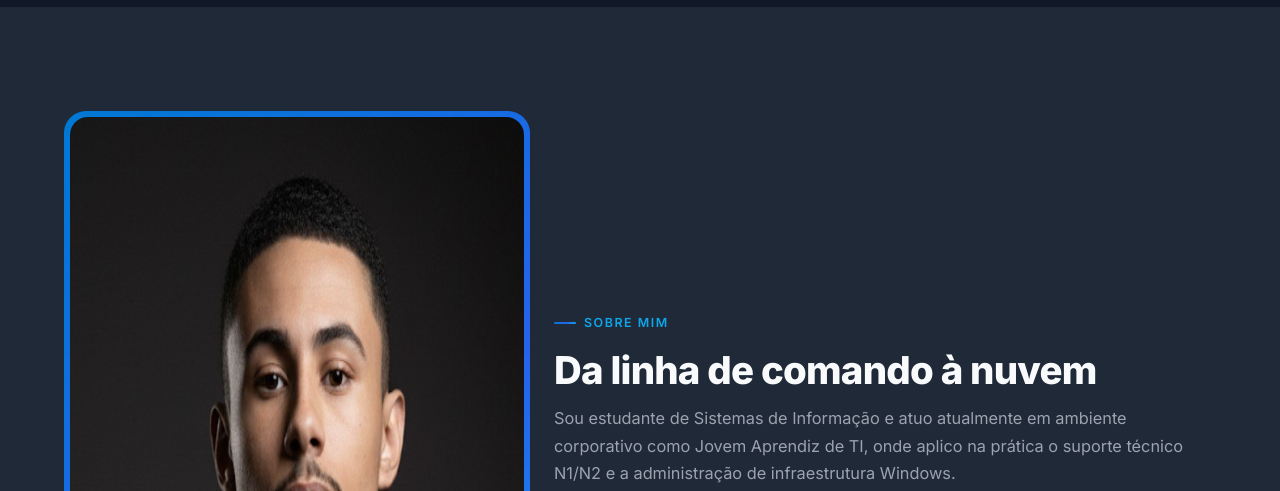
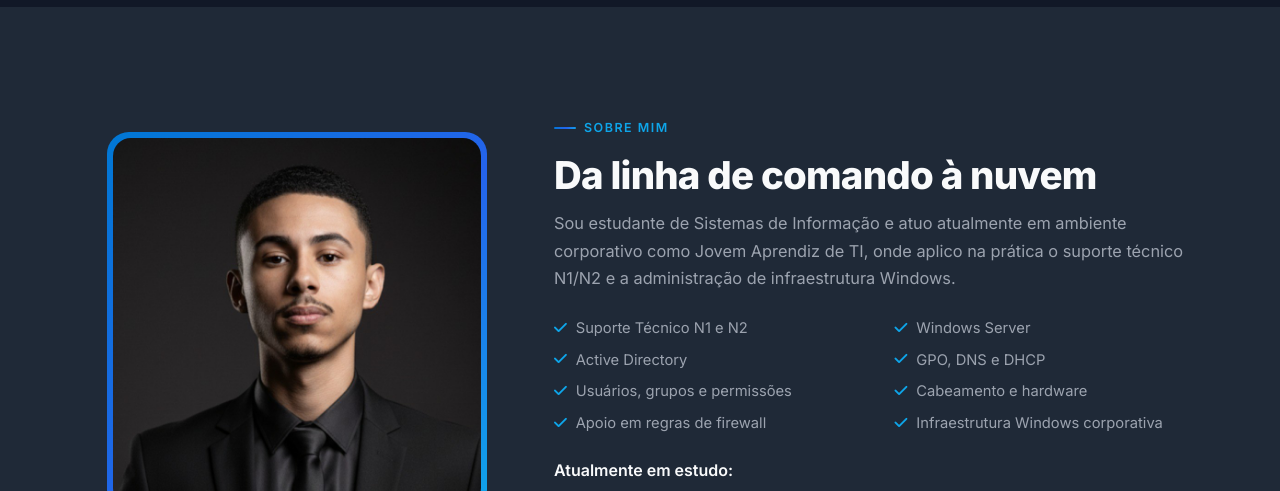
Before and after one commit to pedrosilva-c/portfolio, a plain HTML site: page index.html in a window 1280 px wide. Shown: the part 1210-1701 px from the top of the page. Drawn offline with nearby package versions, Linux system fonts and the light colour scheme; animation ran at ten frames a second.

Commit message:
Atualiza layout da seção Sobre

```diff
--- a/css/style.css
+++ b/css/style.css
@@ -21,6 +21,7 @@
    17. Rodapé
    18. Componentes utilitários (loader, back-to-top, cursor)
    19. Responsivo
+   20. Foto da seção sobre
    ========================================================================== */
 
 /* -------------------------------------------------------------------- */
@@ -1677,3 +1678,22 @@
 }
 
 .mobile-menu-overlay.show { opacity: 1; visibility: visible; }
+
+/* FOTO DA SEÇÃO SOBRE */
+.about-photo-frame{
+    max-width:380px;
+    margin:auto;
+}
+
+.about-photo-frame .inner{
+    aspect-ratio:1/1;
+    overflow:hidden;
+}
+
+.about-photo-frame img{
+    width:100%;
+    height:100%;
+    object-fit:cover;
+    object-position:center;
+    display:block;
+}
```
